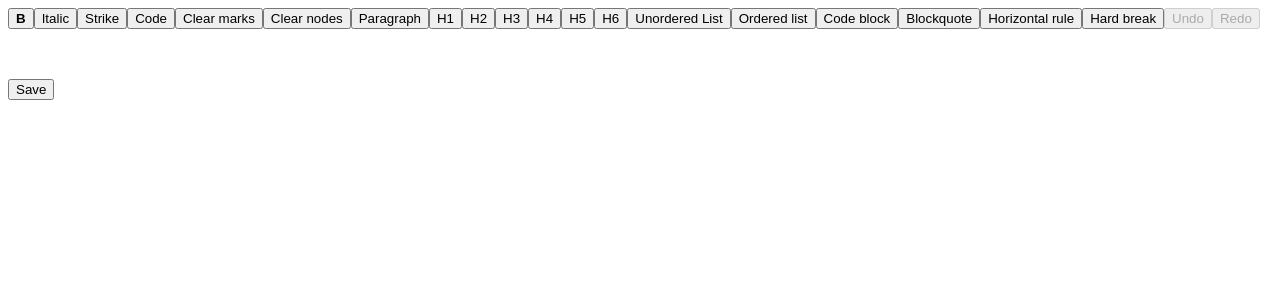
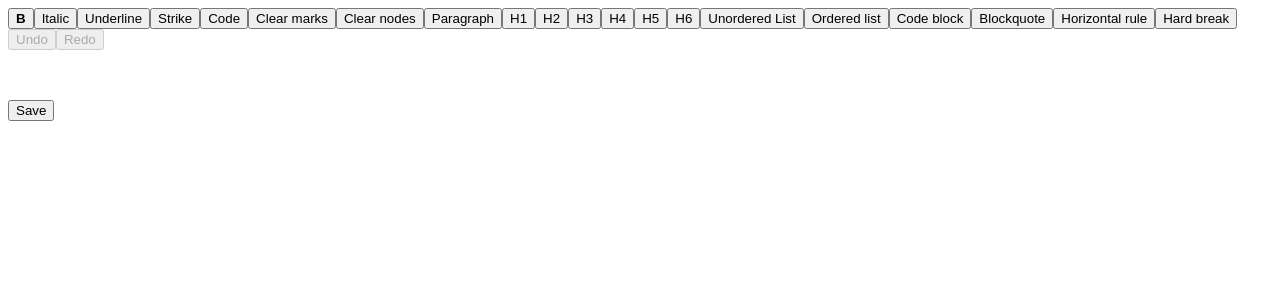
Before and after one commit to arjit88/tiptap-extension, a React (Vite) app: page / in a window 1280 px wide. Shown: the top 300 px of the page. Built offline with nearby package versions, Linux system fonts and the light colour scheme.

Commit message:
Add underline extention in Tiptap editor

```diff
--- a/src/components/Tiptap.jsx
+++ b/src/components/Tiptap.jsx
@@ -1,7 +1,8 @@
 import { useEditor, EditorContent } from "@tiptap/react";
 import StarterKit from "@tiptap/starter-kit";
+import Underline from "@tiptap/extension-underline";
 
-const extensions = [StarterKit];
+const extensions = [StarterKit, Underline];
 const content = ``;
 
 const Tiptap = () => {
@@ -22,6 +23,7 @@
         >
           <strong>B</strong>
         </button>
+
         <button
           onClick={() => editor.chain().focus().toggleItalic().run()}
           disabled={!editor.can().chain().focus().toggleItalic().run()}
@@ -29,6 +31,15 @@
         >
           Italic
         </button>
+
+        <button
+          onClick={() => editor.chain().focus().toggleUnderline().run()}
+          disabled={!editor.can().chain().focus().toggleUnderline().run()}
+          className={editor.isActive("underline") ? "is-active" : ""}
+        >
+          Underline
+        </button>
+
         <button
           onClick={() => editor.chain().focus().toggleStrike().run()}
           disabled={!editor.can().chain().focus().toggleStrike().run()}
@@ -36,6 +47,7 @@
         >
           Strike
         </button>
+
         <button
           onClick={() => editor.chain().focus().toggleCode().run()}
           disabled={!editor.can().chain().focus().toggleCode().run()}
@@ -43,18 +55,22 @@
         >
           Code
         </button>
+
         <button onClick={() => editor.chain().focus().unsetAllMarks().run()}>
           Clear marks
         </button>
+
         <button onClick={() => editor.chain().focus().clearNodes().run()}>
           Clear nodes
         </button>
+
         <button
           onClick={() => editor.chain().focus().setParagraph().run()}
           className={editor.isActive("paragraph") ? "is-active" : ""}
         >
           Paragraph
         </button>
+
         <button
           onClick={() =>
             editor.chain().focus().toggleHeading({ level: 1 }).run()
@@ -65,6 +81,7 @@
         >
           H1
         </button>
+
         <button
           onClick={() =>
             editor.chain().focus().toggleHeading({ level: 2 }).run()
@@ -75,6 +92,7 @@
         >
           H2
         </button>
+
         <button
           onClick={() =>
             editor.chain().focus().toggleHeading({ level: 3 }).run()
@@ -85,6 +103,7 @@
         >
           H3
         </button>
+
         <button
           onClick={() =>
             editor.chain().focus().toggleHeading({ level: 4 }).run()
@@ -95,6 +114,7 @@
         >
           H4
         </button>
+
         <button
           onClick={() =>
             editor.chain().focus().toggleHeading({ level: 5 }).run()
@@ -105,6 +125,7 @@
         >
           H5
         </button>
+
         <button
           onClick={() =>
             editor.chain().focus().toggleHeading({ level: 6 }).run()
@@ -115,44 +136,52 @@
         >
           H6
         </button>
+
         <button
           onClick={() => editor.chain().focus().toggleBulletList().run()}
           className={editor.isActive("bulletList") ? "is-active" : ""}
         >
           Unordered List
         </button>
+
         <button
           onClick={() => editor.chain().focus().toggleOrderedList().run()}
           className={editor.isActive("orderedList") ? "is-active" : ""}
         >
           Ordered list
         </button>
+
         <button
           onClick={() => editor.chain().focus().toggleCodeBlock().run()}
           className={editor.isActive("codeBlock") ? "is-active" : ""}
         >
           Code block
         </button>
+
         <button
           onClick={() => editor.chain().focus().toggleBlockquote().run()}
           className={editor.isActive("blockquote") ? "is-active" : ""}
         >
           Blockquote
         </button>
+
         <button
           onClick={() => editor.chain().focus().setHorizontalRule().run()}
         >
           Horizontal rule
         </button>
+
         <button onClick={() => editor.chain().focus().setHardBreak().run()}>
           Hard break
         </button>
+
         <button
           onClick={() => editor.chain().focus().undo().run()}
           disabled={!editor.can().chain().focus().undo().run()}
         >
           Undo
         </button>
+
         <button
           onClick={() => editor.chain().focus().redo().run()}
           disabled={!editor.can().chain().focus().redo().run()}
```
